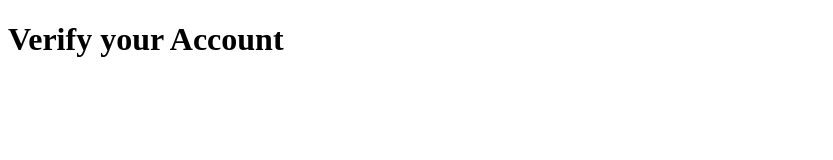
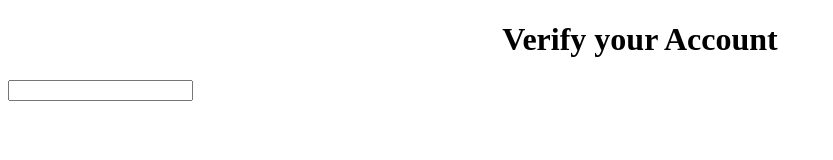
Before and after one commit to acciojob/OTP-Lochan-sharma232, a website: page main.html in a window 1280 px wide. Shown: the whole page, without its empty margins (0-833 px from the left). Drawn offline with Linux system fonts and the light colour scheme.

Commit message:
created a submission

```diff
--- a/main.html
+++ b/main.html
@@ -9,6 +9,9 @@
 <body>
 	<h1 id="verification_heading">Verify your Account</h1>
 	<h2 id="verification_subtext"></h2>
+	<div class="container">
+	<input type="number" id="code">
+	</div>
 	<!-- the entire body must be written by student -->
     <script type="text/javascript" src="./script.js">
 </script>
--- a/styles.css
+++ b/styles.css
@@ -1 +1,4 @@
 /*  your css code here. If applicable */
+#verification_heading{
+	text-align:center;
+}
```
